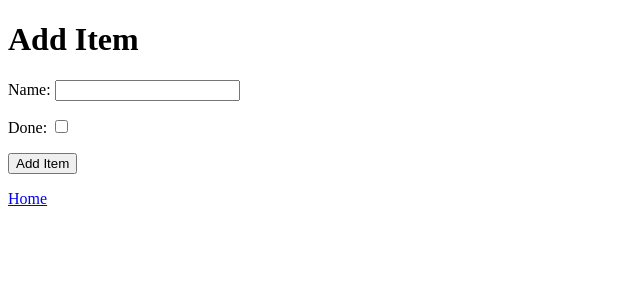
After one commit to damien-meere/django_test, a Django app: page /add in a window 1280 px wide. The commit adds this page. Shown: the top 300 px of the page, without its empty margins (0-640 px from the left). Run offline with Django 3.2, Linux system fonts and the light colour scheme.

Commit message:
form create in template forms.py, but not placed within add_item.html

```diff
--- a/django_todo/urls.py
+++ b/django_todo/urls.py
@@ -15,9 +15,10 @@ Including another URLconf
 """
 from django.contrib import admin
 from django.urls import path
-from todo.views import get_todo_list
+from todo.views import get_todo_list, add_item
 
 urlpatterns = [
     path('admin/', admin.site.urls),
-    path('', get_todo_list, name='get_todo_list')
+    path('', get_todo_list, name='get_todo_list'),
+    path('add', add_item, name='add_item'),
 ]
--- /dev/null
+++ b/todo/forms.py
@@ -0,0 +1,8 @@
+from django import forms
+from .models import Item
+
+
+class ItemForm(forms.ModelForm):
+    class Meta:
+        model = Item
+        field = ['name', 'done']
--- /dev/null
+++ b/todo/templates/todo/add_item.html
@@ -0,0 +1,32 @@
+<!DOCTYPE html>
+<html lang="en">
+<head>
+    <meta charset="UTF-8">
+    <meta name="viewport" content="width=device-width, initial-scale=1.0">
+    <title>Document</title>
+</head>
+<body>
+    <h1>Add Item</h1>
+    <form method="POST" action="add">
+        {% csrf_token %}
+        <div>
+            <p>
+                <label for="id_name">Name: </label>
+                <input type="text" id="id_name" name="item_name"/>
+            </p>
+        </div>
+        <div>
+            <p>
+                <label for="id_done">Done: </label>
+                <input type="checkbox" id="id_done" name="done"/>
+            </p>
+        </div>
+        <div>
+            <p>
+                <button type="submit">Add Item</button>
+            </p>
+        </div>
+    </form>
+    <a href="/"> Home</a>
+</body>
+</html>
--- a/todo/templates/todo/todo_lists.html
+++ b/todo/templates/todo/todo_lists.html
@@ -21,5 +21,6 @@
             <tr><td>You have nothing to do</td></tr>
         {% endfor %}
     </table>
+    <a href="/add"> Add an Item</a>
 </body>
 </html>
--- a/todo/views.py
+++ b/todo/views.py
@@ -1,6 +1,6 @@
-from django.shortcuts import render
+from django.shortcuts import render, redirect
 from .models import Item
-
+from .forms import ItemForm
 
 # Create your views here.
 def get_todo_list(request):
@@ -9,3 +9,18 @@ def get_todo_list(request):
         'items': items
     }
     return render(request, 'todo/todo_lists.html', context)
+
+
+def add_item(request):
+    if request.method == 'POST':
+        name = request.POST.get('item_name')
+        done = 'done' in request.POST
+        Item.objects.create(name=name, done=done)
+
+        return redirect('get_todo_list')
+    form = ItemForm()
+    context = {
+        'form': form
+    }
+
+    return render(request, 'todo/add_item.html', context)
```
Also changed, not shown: db.sqlite3.
